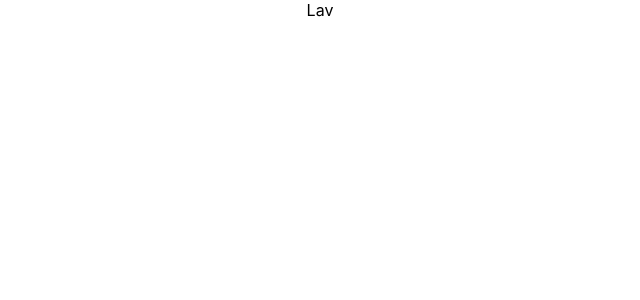
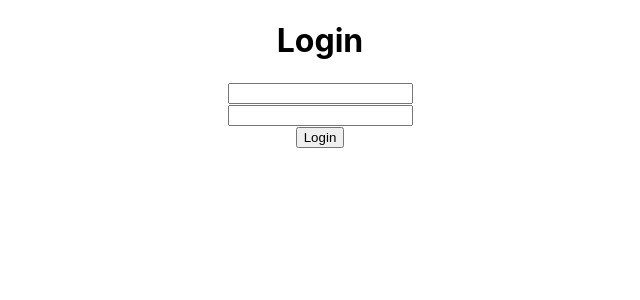
Before and after one commit to carlosavellar/spaceship-finder, a React (Create React App) app: page /login in a window 1280 px wide. Shown: the top 300 px of the page, without its empty margins (320-960 px from the left). Built offline with nearby package versions, Linux system fonts and the light colour scheme.

Commit message:
Login ok

```diff
--- a/src/components/App.tsx
+++ b/src/components/App.tsx
@@ -1,8 +1,33 @@
 import React from 'react';
 import './App.css';
+import { Login } from './Login';
+import { User } from './../models/user';
+import { AuthService } from './../services/AuthServices';
 
-export class App extends React.Component {
+interface AppState {
+  user: User | undefined;
+}
+export class App extends React.Component<{}, AppState> {
+  constructor(props: any) {
+    super(props);
+    this.state = {
+      user: undefined,
+    };
+    this.setUser = this.setUser.bind(this);
+  }
+
+  private setUser(user: User) {
+    this.setState({ user: user });
+    console.log(user);
+  }
+
+  private authService = new AuthService();
+
   render() {
-    return <div className="App">Lav</div>;
+    return (
+      <div className="App">
+        <Login authService={this.authService} user={this.state.user} setUser={this.setUser} />
+      </div>
+    );
   }
 }
--- /dev/null
+++ b/src/components/Login.tsx
@@ -0,0 +1,68 @@
+import React from 'react';
+import { User } from '../models/user';
+import { AuthService } from '../services/AuthServices';
+
+interface LoginState {
+  userName: string;
+  password: string;
+  isLoginAttempted: boolean;
+  isLoginSuccesful: boolean;
+}
+
+interface LoginProps {
+  authService: AuthService;
+  user: User | undefined;
+  setUser: (user: User) => void;
+}
+
+interface CustomEvent {
+  target: HTMLInputElement;
+}
+
+export class Login extends React.Component<LoginProps, LoginState> {
+  state: LoginState = {
+    userName: '',
+    password: '',
+    isLoginAttempted: false,
+    isLoginSuccesful: false,
+  };
+
+  private handlerUserName(event: CustomEvent) {
+    this.setState({ userName: event.target.value });
+  }
+  private handlerPassword(event: CustomEvent) {
+    this.setState({ password: event.target.value });
+  }
+
+  private clearInput() {
+    this.setState({ userName: '', password: '' });
+  }
+
+  private async handlerSubmit(event: any) {
+    event.preventDefault();
+    const result = await this.props.authService.login(this.state.userName, this.state.password);
+    this.setState({ isLoginAttempted: true });
+    if (result) {
+      this.setState({ isLoginSuccesful: true });
+      this.props.setUser(result);
+    } else {
+      this.setState({ isLoginSuccesful: false });
+    }
+    this.clearInput();
+  }
+
+  render() {
+    return (
+      <div>
+        <h1>Login</h1>
+        <form onSubmit={(e) => this.handlerSubmit(e)}>
+          <input type="text" value={this.state.userName} onChange={(e) => this.handlerUserName(e)} />
+          <br />
+          <input type="password" value={this.state.password} onChange={(e) => this.handlerPassword(e)} />
+          <br />
+          <button>Login</button>
+        </form>
+      </div>
+    );
+  }
+}
--- a/src/services/AuthServices.ts
+++ b/src/services/AuthServices.ts
@@ -1,14 +1,14 @@
-import { User } from './../model/Model';
+import { User } from './../models/user';
 
 export class AuthService {
   public async login(userName: string, password: string): Promise<User | undefined> {
-    if (userName === 'carlos' && password === '1234') {
+    if (userName === 'carlos' && password === '123') {
       return {
         userName,
         email: 'carlos.avellar@gmail.com',
       };
     } else {
-      return undefined;
+      throw new Error('Error motha fucka ');
     }
   }
 }
```
Also changed, not shown: src/models/user.ts (renamed from src/model/Model.ts).
